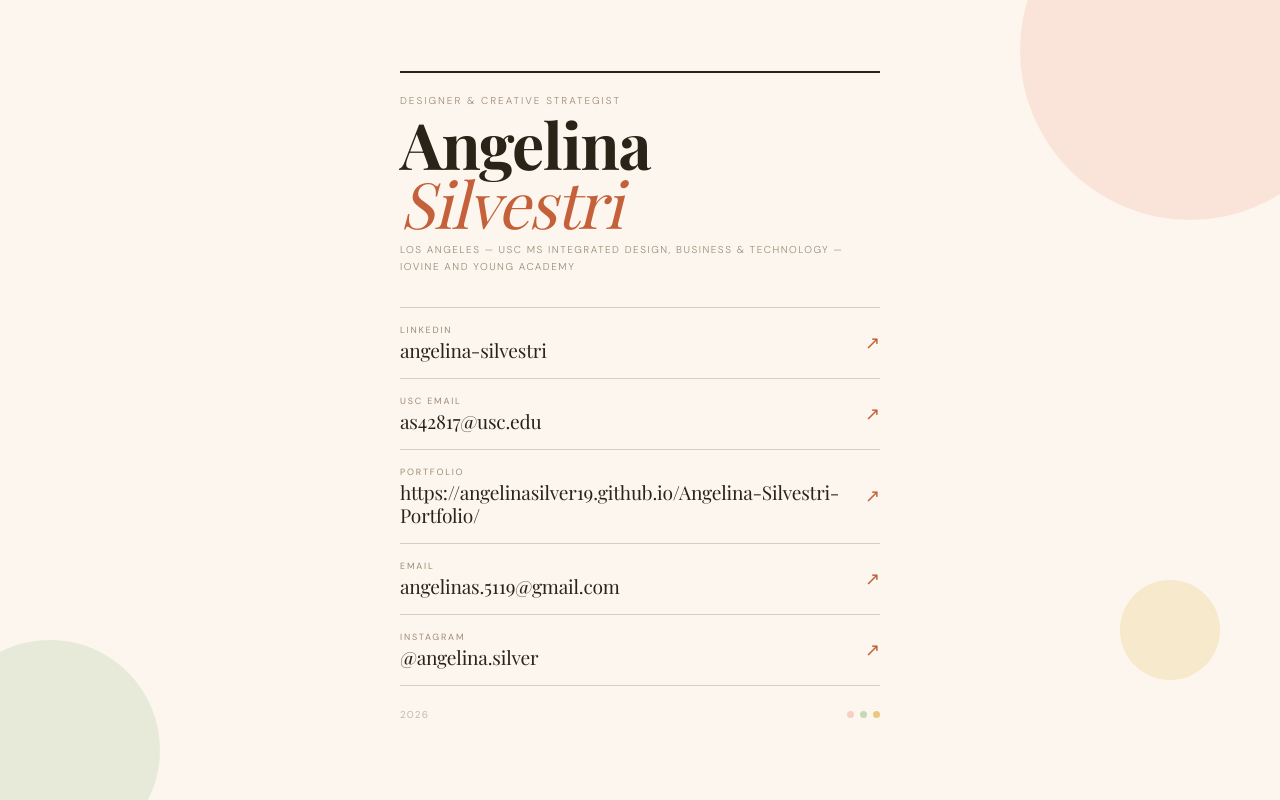
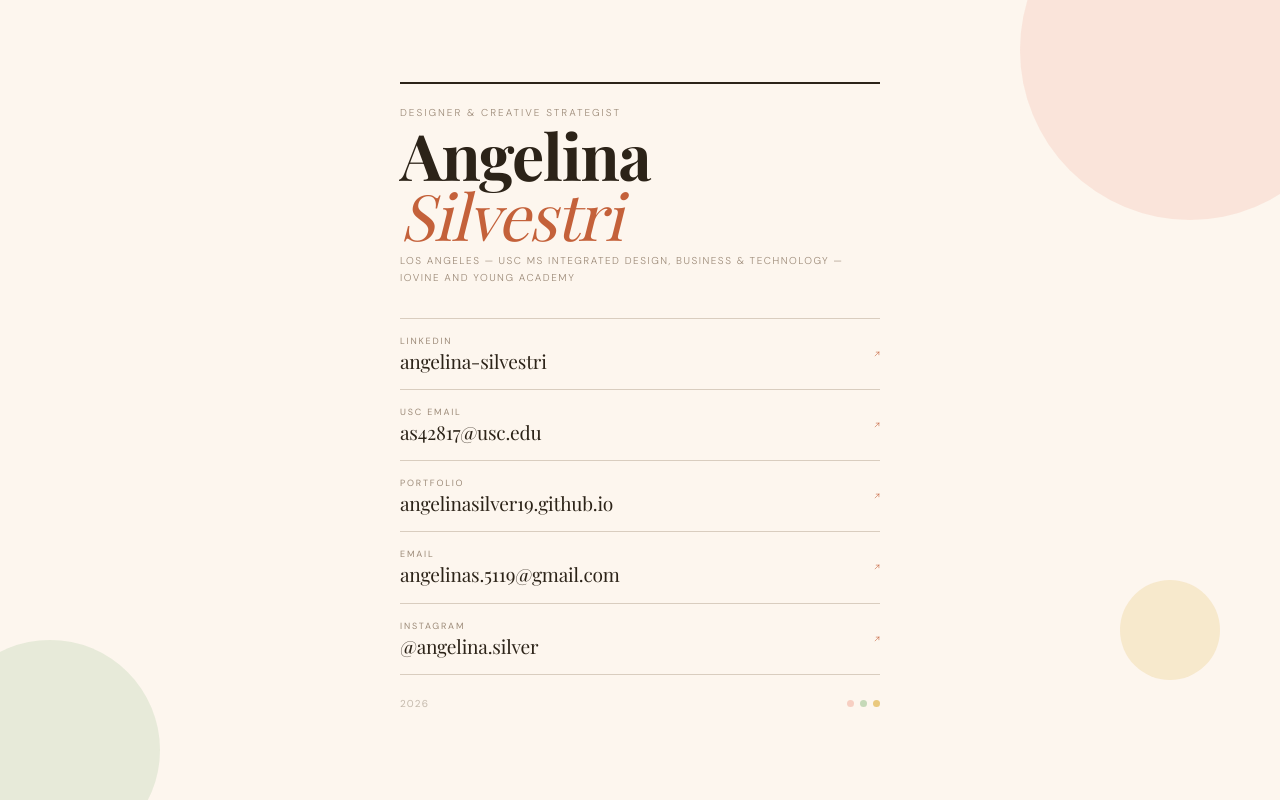
Before and after one commit to angelinasilver19/links, a plain HTML site: page index.html in a window 1280 px wide. Drawn offline with nearby package versions, Linux system fonts and the light colour scheme; a web font is replaced by a local one.

Commit message:
Update index.html

```diff
--- a/index.html
+++ b/index.html
@@ -190,13 +190,17 @@
   }
 
   .arrow {
-    font-size: 18px;
     position: relative;
     z-index: 1;
     color: #C4613A;
     padding-left: 12px;
     flex-shrink: 0;
     transition: transform 0.2s cubic-bezier(0.16,1,0.3,1);
+    width: 18px;
+    height: 18px;
+    display: flex;
+    align-items: center;
+    justify-content: center;
   }
 
   .link-item:active .arrow,
@@ -266,35 +270,35 @@
         <span class="link-platform">LinkedIn</span>
         <span class="link-title">angelina-silvestri</span>
       </div>
-      <span class="arrow">↗</span>
+      <span class="arrow"><svg width="16" height="16" viewBox="0 0 16 16" fill="none" xmlns="http://www.w3.org/2000/svg"><path d="M3 13L13 3M13 3H6M13 3V10" stroke="#C4613A" stroke-width="1.5" stroke-linecap="round" stroke-linejoin="round"/></svg></span>
     </a>
     <a class="link-item" href="mailto:as42817@usc.edu">
       <div class="link-left">
         <span class="link-platform">USC Email</span>
         <span class="link-title">as42817@usc.edu</span>
       </div>
-      <span class="arrow">↗</span>
+      <span class="arrow"><svg width="16" height="16" viewBox="0 0 16 16" fill="none" xmlns="http://www.w3.org/2000/svg"><path d="M3 13L13 3M13 3H6M13 3V10" stroke="#C4613A" stroke-width="1.5" stroke-linecap="round" stroke-linejoin="round"/></svg></span>
     </a>
     <a class="link-item" href="https://angelinasilver19.github.io/Angelina-Silvestri-Portfolio/" target="_blank">
       <div class="link-left">
         <span class="link-platform">Portfolio</span>
-        <span class="link-title">https://angelinasilver19.github.io/Angelina-Silvestri-Portfolio/</span>
+        <span class="link-title">angelinasilver19.github.io</span>
       </div>
-      <span class="arrow">↗</span>
+      <span class="arrow"><svg width="16" height="16" viewBox="0 0 16 16" fill="none" xmlns="http://www.w3.org/2000/svg"><path d="M3 13L13 3M13 3H6M13 3V10" stroke="#C4613A" stroke-width="1.5" stroke-linecap="round" stroke-linejoin="round"/></svg></span>
     </a>
     <a class="link-item" href="mailto:angelinas.5119@gmail.com">
       <div class="link-left">
         <span class="link-platform">Email</span>
         <span class="link-title">angelinas.5119@gmail.com</span>
       </div>
-      <span class="arrow">↗</span>
+      <span class="arrow"><svg width="16" height="16" viewBox="0 0 16 16" fill="none" xmlns="http://www.w3.org/2000/svg"><path d="M3 13L13 3M13 3H6M13 3V10" stroke="#C4613A" stroke-width="1.5" stroke-linecap="round" stroke-linejoin="round"/></svg></span>
     </a>
     <a class="link-item" href="https://instagram.com/angelina.silver" target="_blank">
       <div class="link-left">
         <span class="link-platform">Instagram</span>
         <span class="link-title">@angelina.silver</span>
       </div>
-      <span class="arrow">↗</span>
+      <span class="arrow"><svg width="16" height="16" viewBox="0 0 16 16" fill="none" xmlns="http://www.w3.org/2000/svg"><path d="M3 13L13 3M13 3H6M13 3V10" stroke="#C4613A" stroke-width="1.5" stroke-linecap="round" stroke-linejoin="round"/></svg></span>
     </a>
   </div>
 
```
